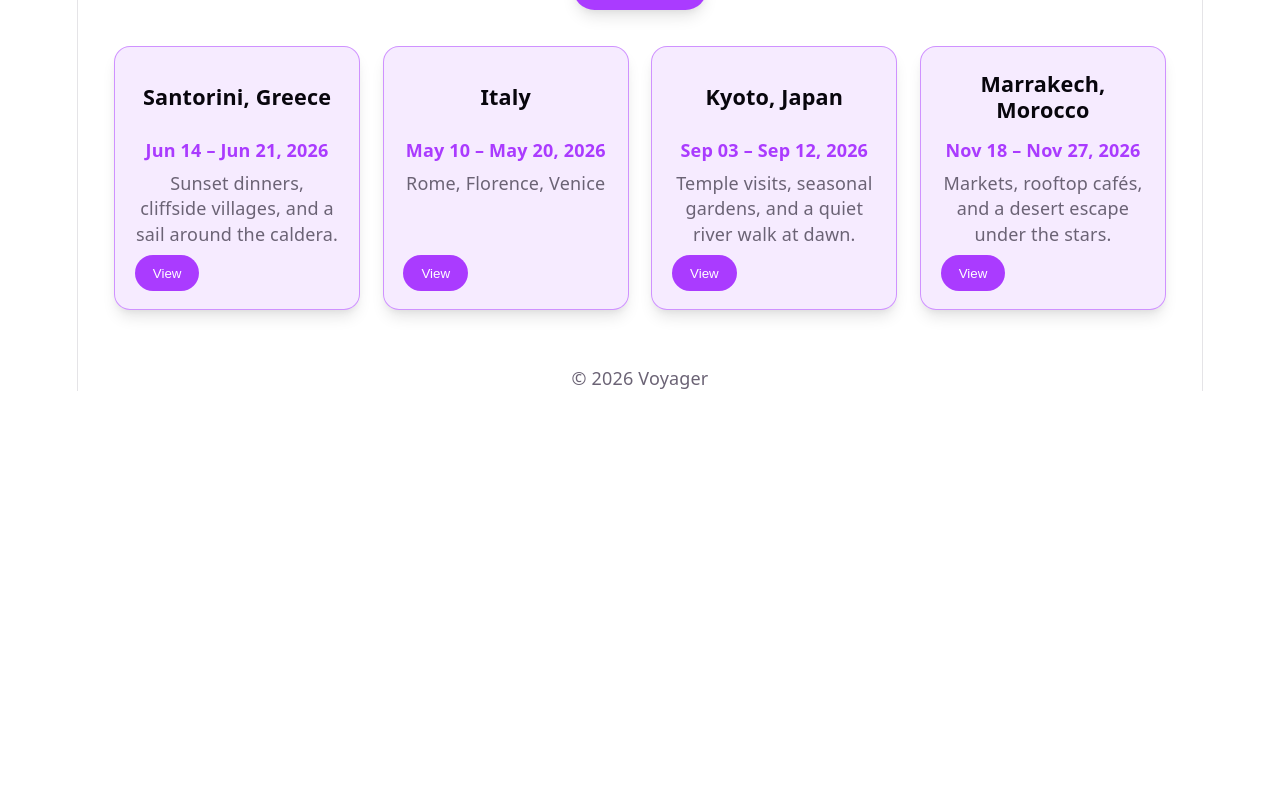
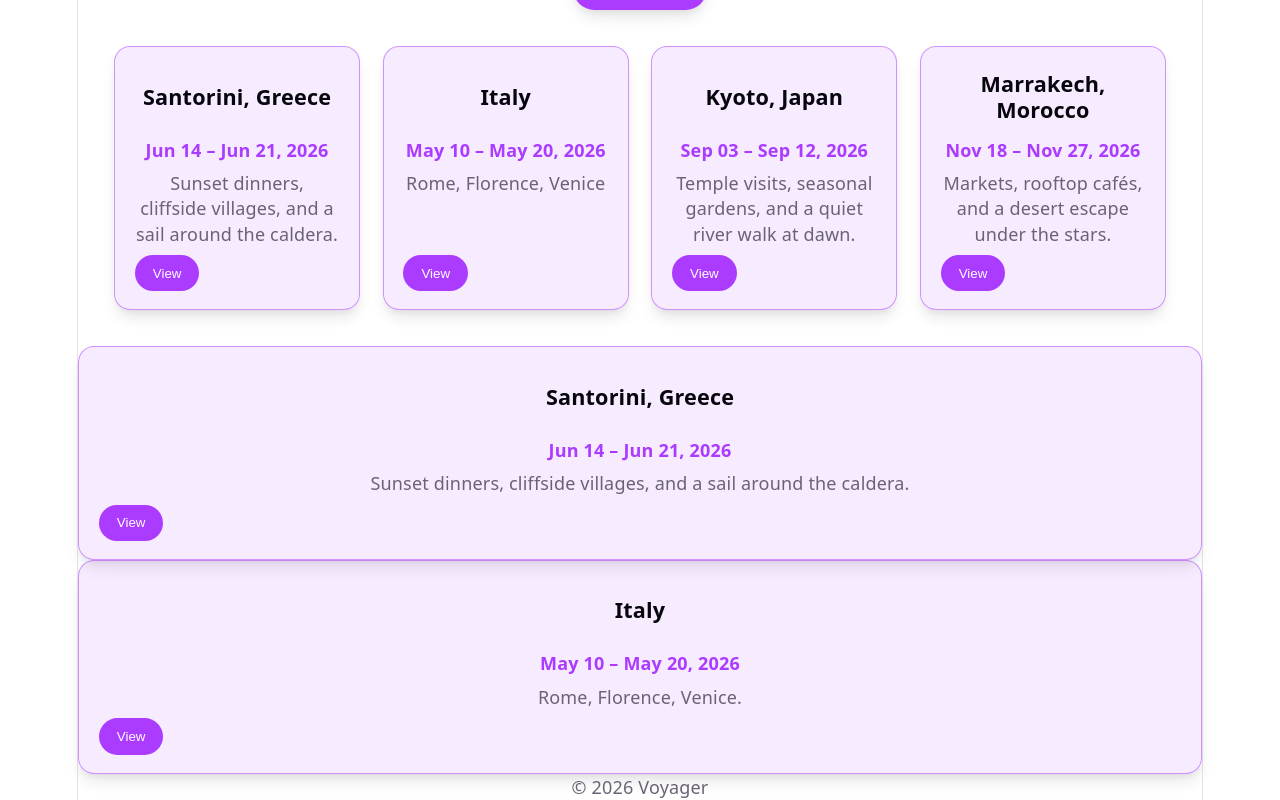
Before and after one commit to laurac-qa/voyager, a React (Vite) app: page / in a window 1280 px wide. Shown: the part 409-1209 px from the top of the page. Before the commit the page ends 800 px from the top, so only its background shows below. Built offline with nearby package versions, Linux system fonts and the light colour scheme.

Commit message:
Divided Home into sections

```diff
--- a/src/App.tsx
+++ b/src/App.tsx
@@ -1,13 +1,13 @@
 import Navbar from "./components/Navbar";
-import Hero from "./components/Hero";
 import Footer from "./components/Footer";
+import Home from "./pages/Home";
 
 function App() {
   return (
     <div className="app-shell">
       <Navbar />
       <main className="app-main">
-        <Hero />
+        <Home />
       </main>
       <Footer />
     </div>
--- /dev/null
+++ b/src/components/FeaturedTrips.tsx
@@ -0,0 +1,19 @@
+import TripCard from "./TripCard";
+import { trips } from "../data/trips";
+
+function FeaturedTrips() {
+  return (
+    <section className="featured-trips">
+      {trips.map((trip) => (
+        <TripCard
+          key={trip.title}
+          title={trip.title}
+          dates={trip.dates}
+          summary={trip.summary}
+        />
+      ))}
+    </section>
+  );
+}
+
+export default FeaturedTrips;
--- /dev/null
+++ b/src/data/trips.ts
@@ -0,0 +1,12 @@
+export const trips = [
+  {
+    title: "Santorini, Greece",
+    dates: "Jun 14 – Jun 21, 2026",
+    summary: "Sunset dinners, cliffside villages, and a sail around the caldera."
+  },
+  {
+    title: "Italy",
+    dates: "May 10 – May 20, 2026",
+    summary: "Rome, Florence, Venice."
+  }
+];
--- /dev/null
+++ b/src/pages/Home.tsx
@@ -0,0 +1,13 @@
+import Hero from "../components/Hero";
+import FeaturedTrips from "../components/FeaturedTrips";
+
+function Home() {
+  return (
+    <>
+      <Hero />
+      <FeaturedTrips />
+    </>
+  );
+}
+
+export default Home;
```
